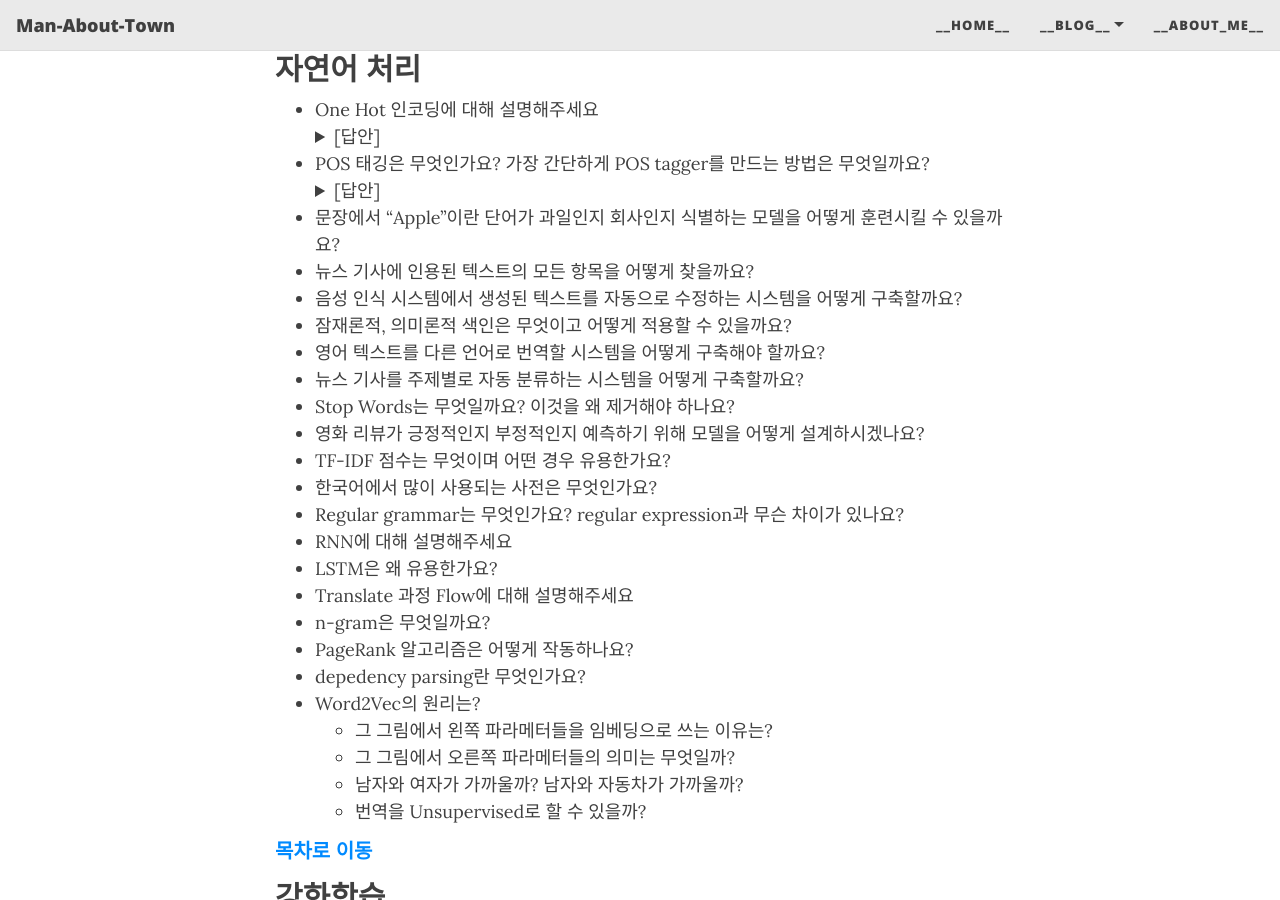
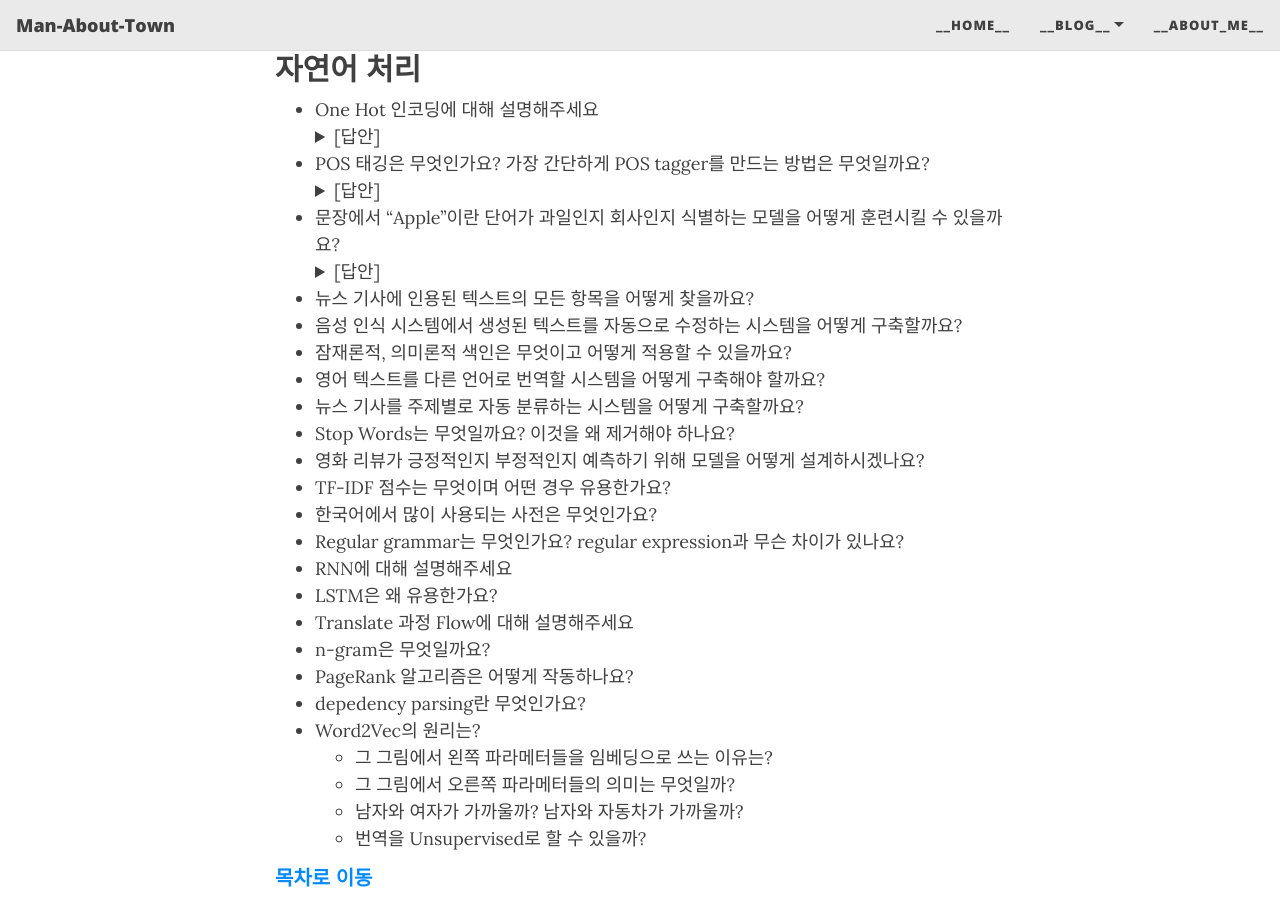
Before and after one commit to YongWookHa/yongwookha.github.io, a Jekyll site: the page built from collections/_MachineLearning/2021-01-29-Interview Question.md, in a window 1280 px wide and 900 px high, scrolled down 8659 px. Built offline with Jekyll 4.4.1, drawn with Linux system fonts in a browser that asks for light colours; nearby versions of some CDN libraries; some web fonts are replaced; formulas are drawn with MathJax 3; comment, search, counter and statistics services are not loaded.

Commit message:
update contents

```diff
--- a/collections/_MachineLearning/2021-01-29-Interview Question.md
+++ b/collections/_MachineLearning/2021-01-29-Interview Question.md
@@ -927,6 +927,12 @@ Answer by [YongWook Ha](https://github.com/YongWookHa)
 
   </details>
 - 문장에서 "Apple"이란 단어가 과일인지 회사인지 식별하는 모델을 어떻게 훈련시킬 수 있을까요?
+  <details markdown="1">
+    <summary>[답안]</summary>
+
+    > "Apple" 단어를 포함한 문장들과 과일, 회사 Label을 pair한 학습 데이터를 만든다. 단어를 판단할 때 문맥을 구성하는 다른 토큰들을 고려할 수 있는 모델을 선정한다. 예를 들어 Co-occurence 기반의 모델을 이용하면 n-gram으로 주변에 출현한 토큰을 통계적으로 이용하는 방법을 이용할 수 있고, LSTM 같은 간단한 Sequencial Data를 다루는 모델이나 Transformer, BERT와 같은 비교적 최신 모델도 이용할 수 있다.
+
+  </details>
 - 뉴스 기사에 인용된 텍스트의 모든 항목을 어떻게 찾을까요?
 - 음성 인식 시스템에서 생성된 텍스트를 자동으로 수정하는 시스템을 어떻게 구축할까요?
 - 잠재론적, 의미론적 색인은 무엇이고 어떻게 적용할 수 있을까요?
```
